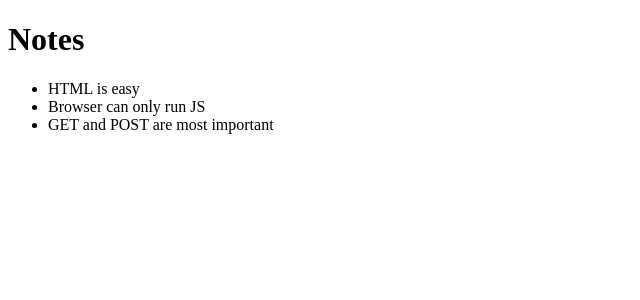
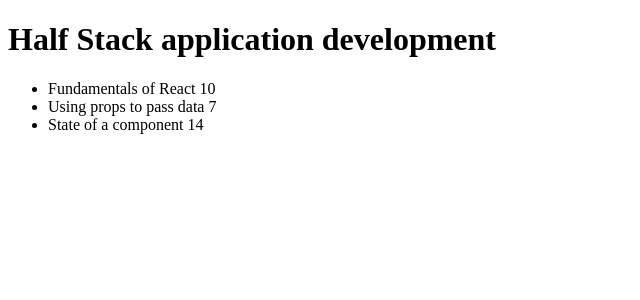
Before and after one commit to omarFarooq21/FullStackOpen, a React (Vite) app: page / in a window 1280 px wide. Shown: the top 300 px of the page, without its empty margins (0-640 px from the left). Built offline with nearby package versions, Linux system fonts and the light colour scheme.

Commit message:
2.1: Course information step6

```diff
--- a/src/App.jsx
+++ b/src/App.jsx
@@ -1,25 +1,28 @@
-import Note from './components/Note'
-const App = ({notes}) => {
+import Course from './components/Course'
+const App = () => {
+  const course = {
+    id: 1,
+    name: 'Half Stack application development',
+    parts: [
+      {
+        name: 'Fundamentals of React',
+        exercises: 10,
+        id: 1
+      },
+      {
+        name: 'Using props to pass data',
+        exercises: 7,
+        id: 2
+      },
+      {
+        name: 'State of a component',
+        exercises: 14,
+        id: 3
+      }
+    ]
+  }
 
-  return (
-    <div>
-      <h1>
-        Notes
-      </h1>
-      <ul>
-         {notes.map(note => <Note key = {note.id}  note={note}/>)}
-        {/* <li>
-          {notes[0].content}
-        </li>
-        <li>
-          {notes[1].content}
-        </li>
-        <li>
-          {notes[2].content}
-        </li> */}
-      </ul>
-    </div>
-  )
+  return <Course course={course} />
 }
 
 export default App
--- /dev/null
+++ b/src/components/Course.jsx
@@ -0,0 +1,16 @@
+const Course = ({course}) => {
+  console.log(course.parts)
+  return(
+    <>
+     <h1>
+      {course.name}
+     </h1>
+     <ul>
+      {course.parts.map( (item) => <li key = {item.id}>{item.name} {item.exercises}</li>) }
+     </ul>
+
+    </>
+
+  )
+}
+export default Course
```
